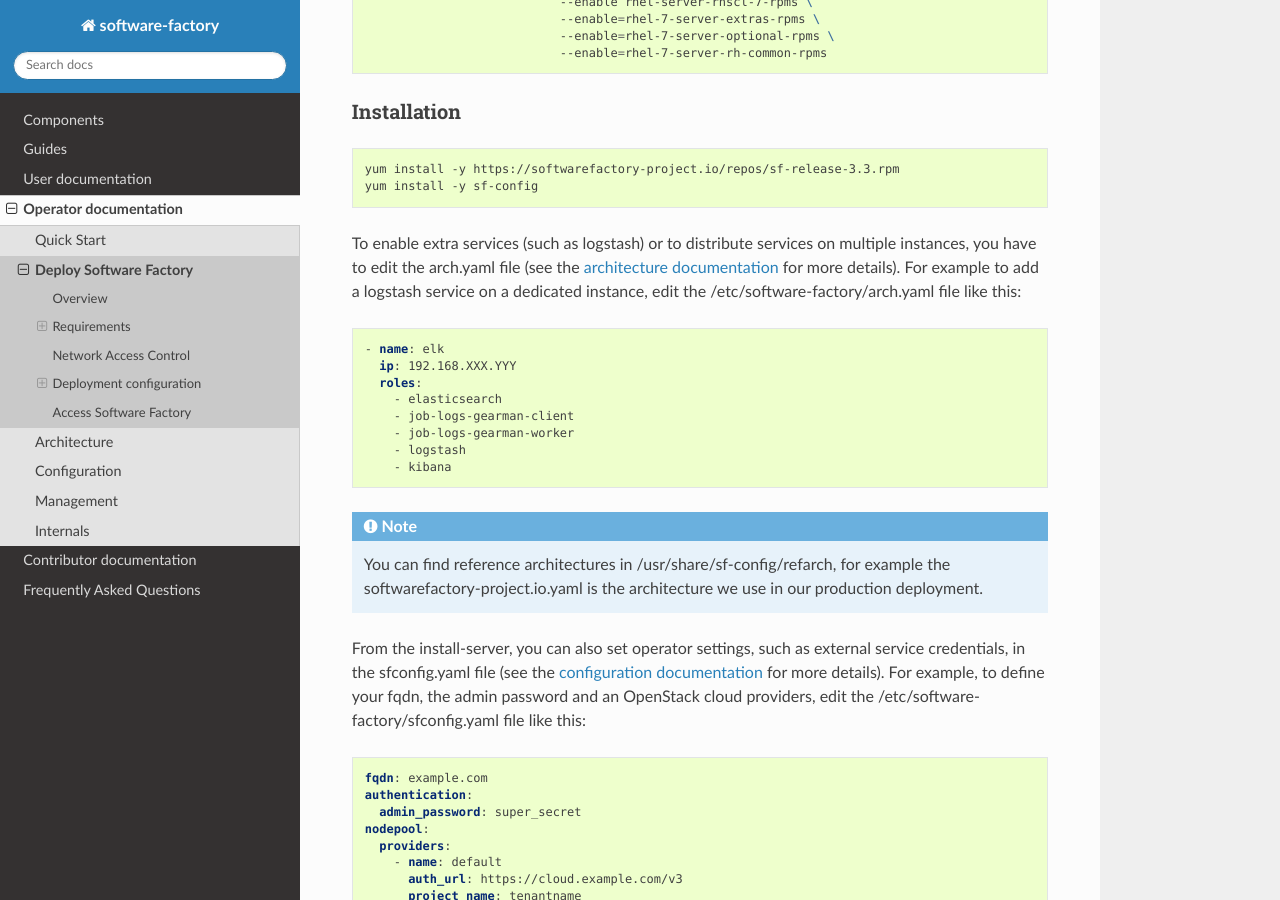
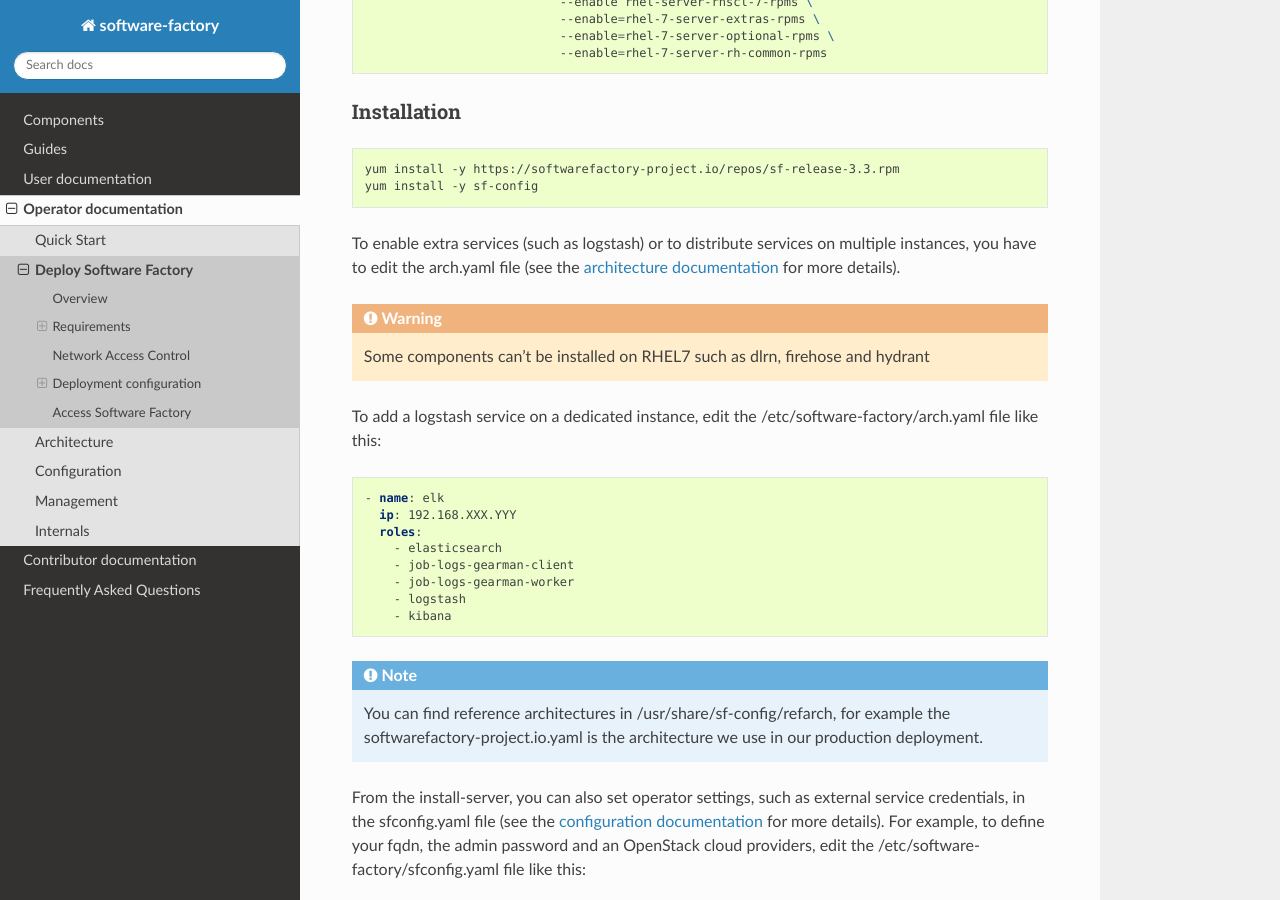
Before and after one commit to softwarefactory-project/sf-docs, a Sphinx documentation site: the page built from docs/operator/deployment.rst, in a window 1280 px wide and 900 px high, scrolled down 2793 px. Built offline with Sphinx 7.4.7 and the Read the Docs theme 2.0.0, drawn with Linux system fonts in a browser that asks for light colours.

Commit message:
rhel: add warning for components which can't be installed
On rhel installation, dependencies for firehose, hydrant and
dlrn are not available.

Change-Id: I62804887f4dd641fb4756ea2e3cfebfc658c9a4a
Depends-on: https://softwarefactory-project.io/r/15741

```diff
--- a/docs/operator/deployment.rst
+++ b/docs/operator/deployment.rst
@@ -137,7 +137,6 @@
 When deploying Software Factory on RHEL, operators should register the system
 and enable repositories on all nodes before running sfconfig.
 
-
 .. code-block:: bash
 
    subscription-manager register --username $rhsm_username
@@ -160,8 +159,13 @@
 To enable extra services (such as logstash) or to distribute services on
 multiple instances, you have to edit the arch.yaml file
 (see the :ref:`architecture documentation<architecture>` for more details).
-For example to add a logstash service on a dedicated instance, edit
-the /etc/software-factory/arch.yaml file like this:
+
+.. warning::
+
+   Some components can't be installed on RHEL7 such as dlrn, firehose and hydrant
+
+To add a logstash service on a dedicated instance, edit the
+/etc/software-factory/arch.yaml file like this:
 
 .. code-block:: yaml
 
```
